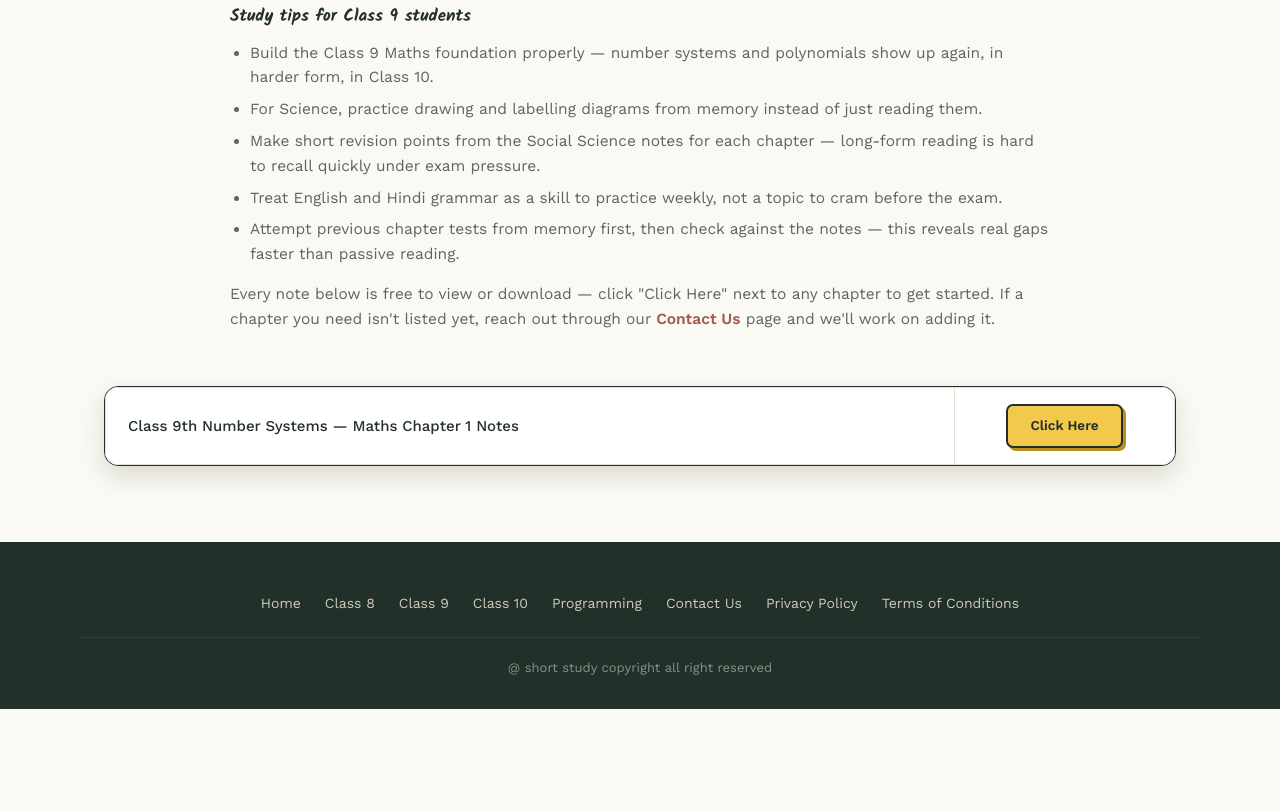
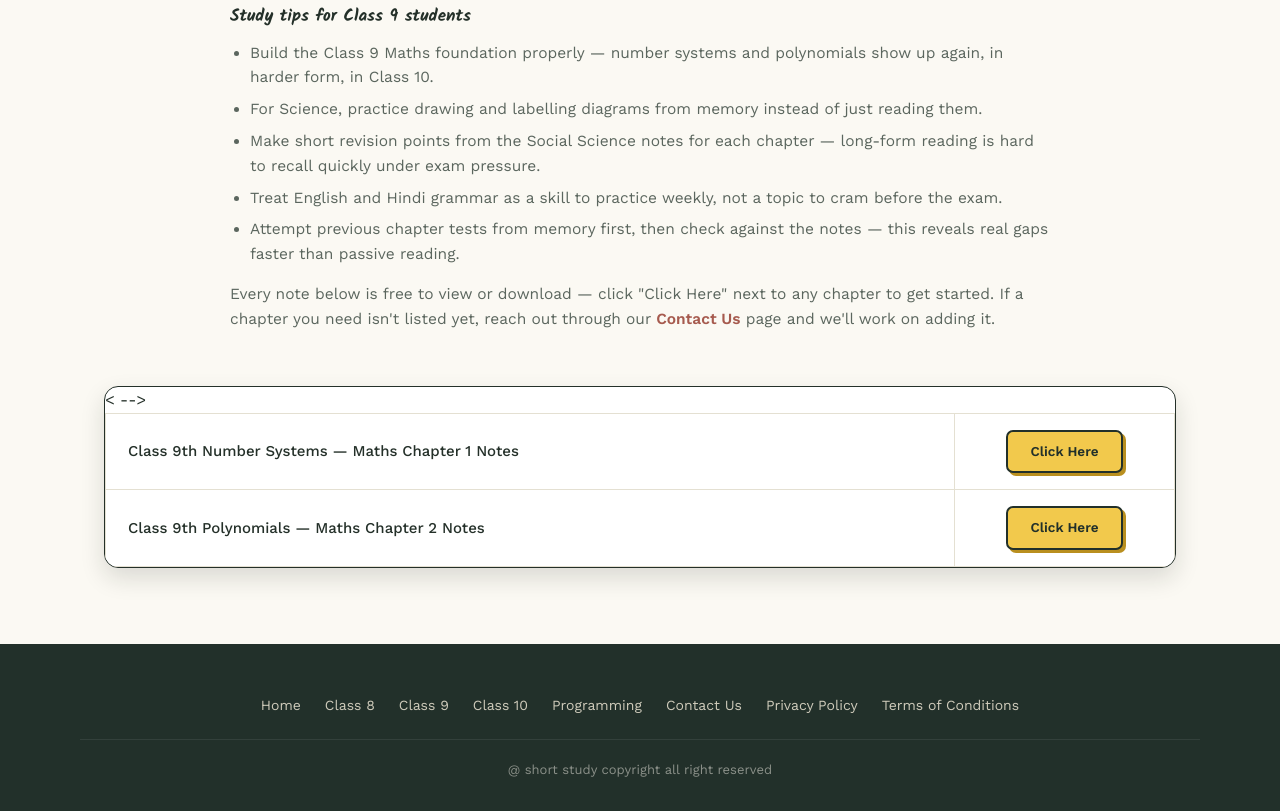
Before and after one commit to Fartiyal821/Short_Study_Official.com, a plain HTML site: page class9.html in a window 1280 px wide. Shown: the part 1096-1907 px from the top of the page. Before the commit the page ends 1805 px from the top, so only its background shows below. Drawn offline with nearby package versions, Linux system fonts and the light colour scheme; files that its build step writes are made by us from their sources; files whose address does not match are found by name.

Commit message:
Update class9.html

```diff
--- a/class9.html
+++ b/class9.html
@@ -524,11 +524,11 @@ html, body{overflow-x:hidden; width:100%;}
             <td class="desc">Class 9th Number Systems — Maths Chapter 1 Notes</td>
             <td class="action"><a href="https://drive.google.com/file/d/1grFYiNmeOuB9UjJ2r3BlBhvLpif9n7gQ/view?usp=drive_link" class="btn-download">Click Here</a></td>
           </tr>
+          <<tr>
+            <td class="desc">Class 9th Polynomials — Maths Chapter 2 Notes</td>
+            <td class="action"><a href="https://drive.google.com/file/d/1r_tO-4V5q5rklTJ9hWPD8qn2vjKN6imN/view?usp=sharing" class="btn-download">Click Here</a></td>
+          </tr>
           <!-- <tr>
-            <td class="desc">Class 9th Polynomials — Maths Chapter 2 Notes</td>
-            <td class="action"><a href="#" class="btn-download">Click Here</a></td>
-          </tr>
-          <tr>
             <td class="desc">Class 9th Matter in Our Surroundings — Science Chapter 1 Notes</td>
             <td class="action"><a href="#" class="btn-download">Click Here</a></td>
           </tr>
@@ -551,7 +551,7 @@ html, body{overflow-x:hidden; width:100%;}
           <tr>
             <td class="desc">Class 9th Hindi Vyakaran — Sampoorna Notes</td>
             <td class="action"><a href="#" class="btn-download">Click Here</a></td>
-          </tr> -->
+          </tr> --> -->
           <!-- Add more rows here -->
         </tbody>
       </table>
```
